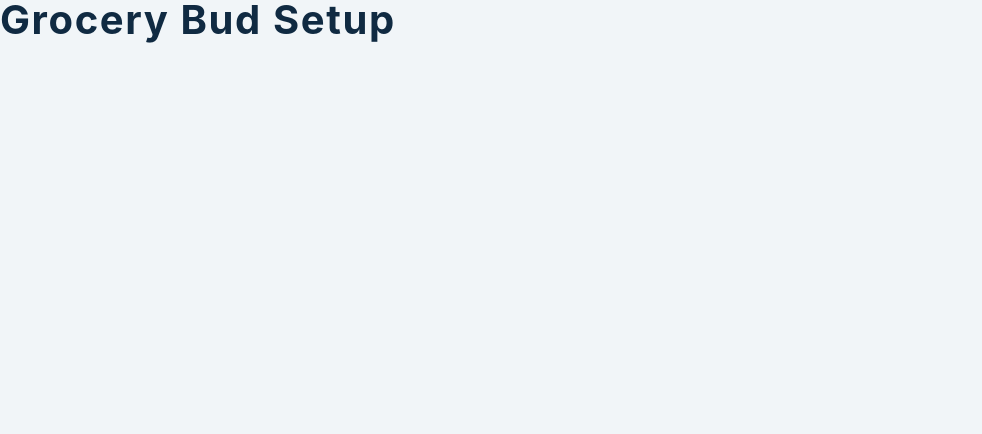
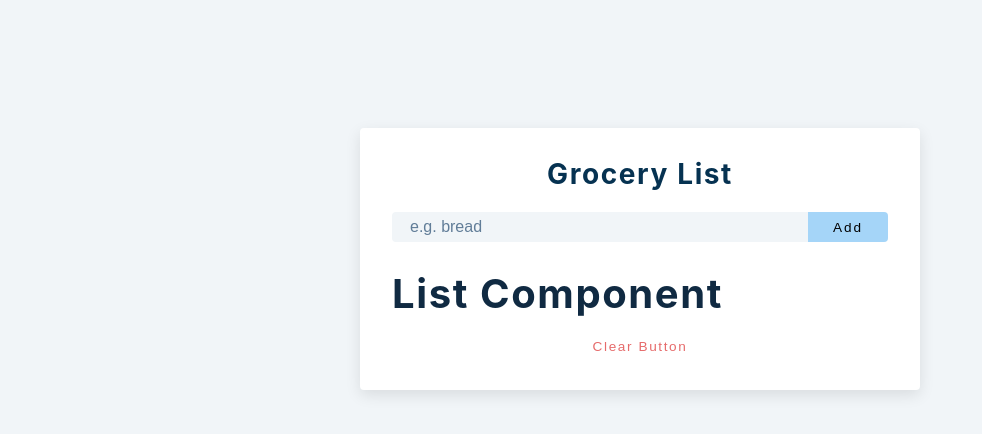
Before and after one commit to arun-kushwaha04/Grocery-Bud-React-Project, a React (Create React App) app: page / in a window 1280 px wide. Shown: the top 434 px of the page, without its empty margins (0-982 px from the left). Built offline with nearby package versions, Linux system fonts and the light colour scheme.

Commit message:
Created Grocery form

```diff
--- a/src/App.js
+++ b/src/App.js
@@ -3,7 +3,32 @@ import List from './List'
 import Alert from './Alert'
 
 function App() {
-  return <h2>grocery bud setup</h2>
+  const [name,setName] = useState('');
+  const [list,setList] = useState('');
+  const [alert,setAlert] = useState(false);
+  const [isEditing,setIsEditing] = useState(false);
+  const [editID,setEditID] = useState(null);
+  return <section className="section-center">
+    <form className="grocery-form">
+      {alert && <Alert/>}
+      <h3>Grocery List</h3>
+      <div className="form-control">
+        <input type="text"
+          className="grocery"
+          value={name}
+          onChange={(e)=>setName(e.target.value)}
+          placeholder="e.g. bread"
+        />
+        <button type="submit" className="submit-btn">
+          {isEditing?'Edit':'Add'}
+        </button>
+      </div>
+    </form>
+    <div className="grocery-container">
+      <List list={list}/>
+      <button className='clear-btn'>clear button</button>
+    </div>
+    </section>
 }
 
 export default App
```
